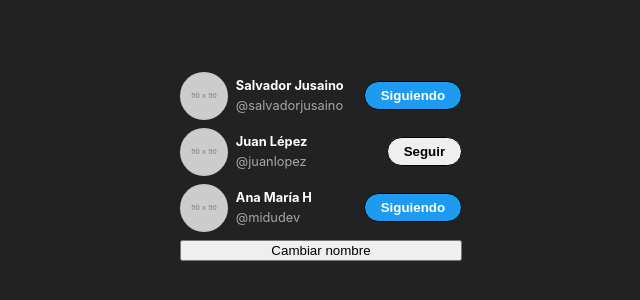
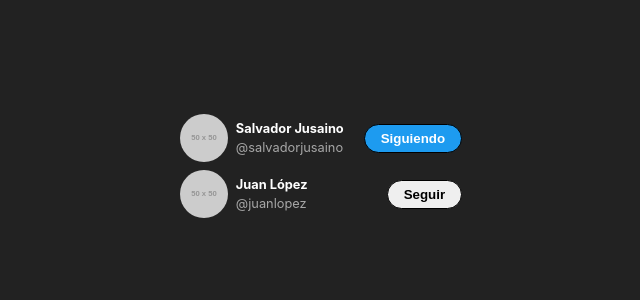
Before and after one commit to salvadorjusaino/aprendiendo-react, a React (Vite) app in the folder projects/01-twitter-follow-card/: page / in a window 1280 px wide. Shown: the part 266-566 px from the top of the page, without its empty margins (319-959 px from the left). Built offline with nearby package versions, Linux system fonts and the light colour scheme.

Commit message:
Componente dinamico pasandole un array de datos

```diff
--- a/projects/01-twitter-follow-card/src/App.jsx
+++ b/projects/01-twitter-follow-card/src/App.jsx
@@ -11,21 +11,34 @@ function App() {
   const salvador = { initialIsFollowing: true, userName: 'salvadorjusaino' }
   const juan = { initialIsFollowing: false, userName: 'juanlopez' }
 
+  const users = [
+    {
+      userName: 'salvadorjusaino',
+      name: 'Salvador Jusaino',
+      isFollowing: true
+    },
+    {
+      userName: 'juanlopez',
+      name: 'Juan López',
+      isFollowing: false
+    }
+  ];
+
   return (
     <section className='App'>
-      <TwitterFollowCard {...salvador}>
-        Salvador Jusaino
-      </TwitterFollowCard>
-
-      <TwitterFollowCard {...juan}>
-        Juan Lépez
-      </TwitterFollowCard>
-
-      <TwitterFollowCard initialIsFollowing userName={ name }>
-        Ana María H
-      </TwitterFollowCard>
-
-      <button onClick={() => setName('anamaria')}>Cambiar nombre</button>
+      {
+        users.map(({ userName, name, isFollowing }) => {
+          return (
+            <TwitterFollowCard
+              key={userName}
+              userName={userName}
+              initialIsFollowing={isFollowing}
+            >
+              {name}
+            </TwitterFollowCard>
+          )
+        })
+      }
     </section>
   )
 }
--- a/projects/01-twitter-follow-card/src/TwitterFollowCard.jsx
+++ b/projects/01-twitter-follow-card/src/TwitterFollowCard.jsx
@@ -12,7 +12,7 @@ export function TwitterFollowCard({ children, userName = 'Unknown', initialIsFol
   }
 
   return (
-    <article className='tw-followCard'>
+    <article className='tw-followCard' data-id={userName}>
       <header className='tw-followCard-header'>
         <img className='tw-followCard-avatar' src={`https://placehold.co/50`} alt={`El avatar ${userName}`} />
         <div className='tw-followCard-info'>
```
